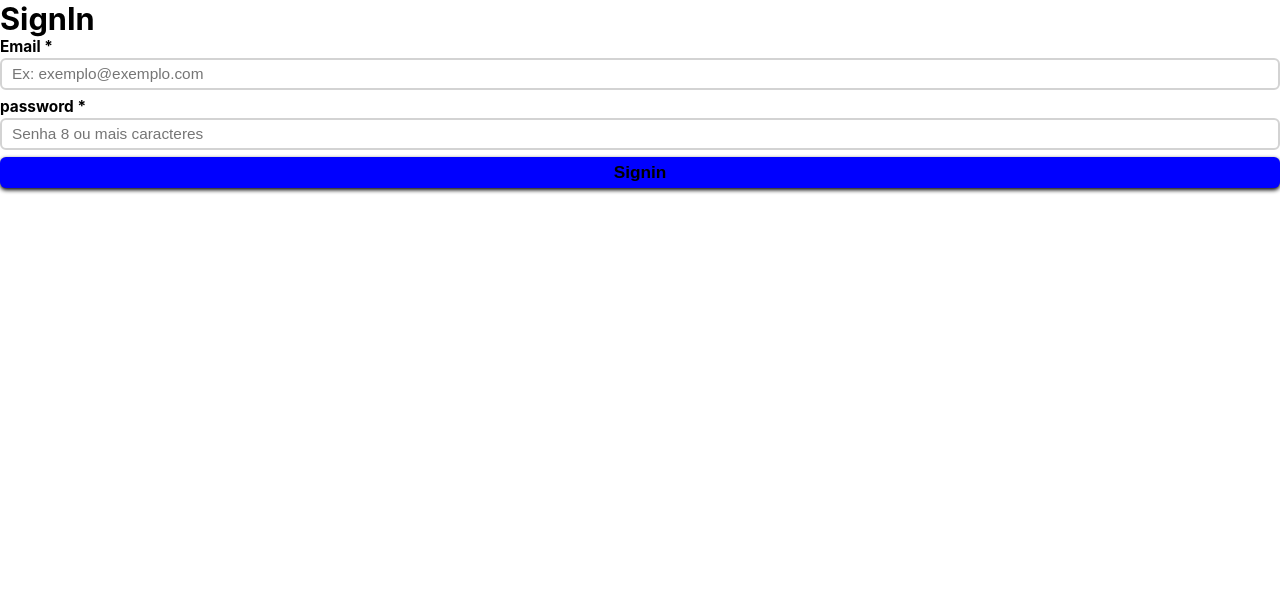
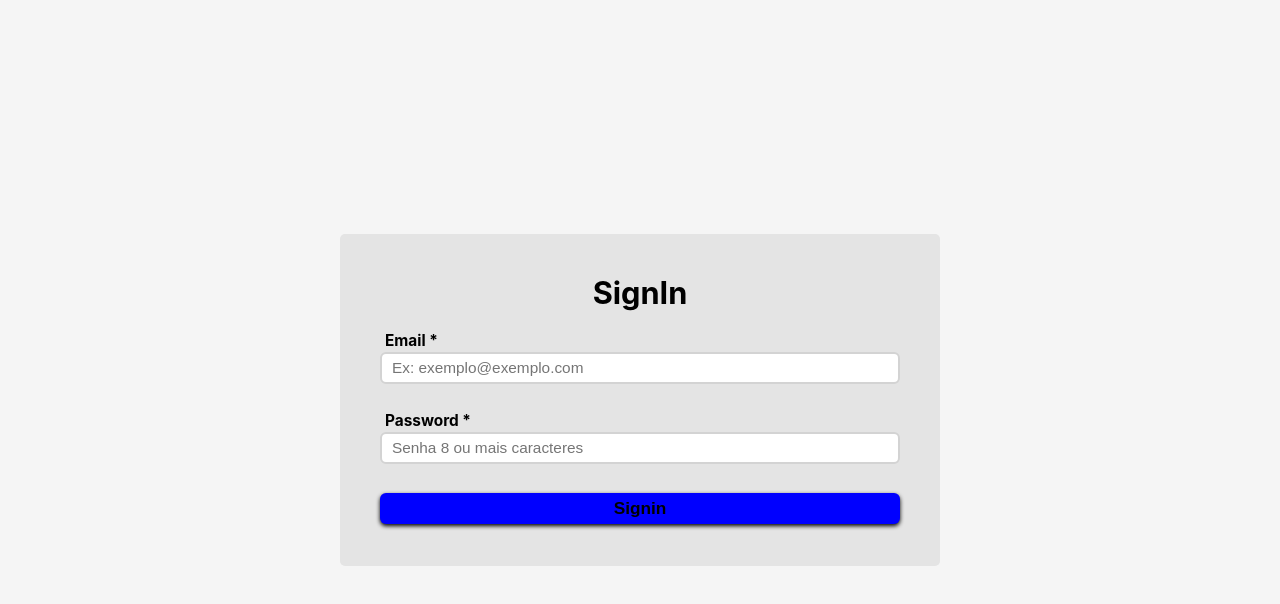
Before and after one commit to VitorFirminoSilva/UnsplashChallenge, a React (Create React App) app in the folder frontend/: page /unsplash/signin in a window 1280 px wide. Shown: the top 604 px of the page. Built offline with nearby package versions, Linux system fonts and the light colour scheme.

Commit message:
Layout Login Page Initial

```diff
--- a/frontend/src/components/Button/styled.ts
+++ b/frontend/src/components/Button/styled.ts
@@ -18,13 +18,13 @@ export const Button =  styled.button<propBTN>`
     font-size: 1.8rem;
     font-weight: bold;
     padding: 5px 10px;
-
+    margin: 2px;
     border: none;
     box-shadow: 0 2px 4px 0 black;
     transition: background-color 1s;
 
     &:focus{
-        transform: translateY(-10px);
+        margin: 1px;
         border: 1px solid lightgrey;
         box-shadow: inset 0px 0px 10px 0 grey;
     }
@@ -32,7 +32,6 @@ export const Button =  styled.button<propBTN>`
     &:disabled{
         background-color: #ffff;
         color: #646464;
-        transform: translateY(-1px);
         border: 1px solid lightgrey;
         box-shadow: inset 0px 0px 10px 0 grey;
         cursor: auto;
--- a/frontend/src/components/Input/styled.ts
+++ b/frontend/src/components/Input/styled.ts
@@ -41,4 +41,5 @@ export const Label = styled.label`
     color: black;
     font-size: 1.6rem;
     font-weight: bold;
+    margin-left: 5px;
 `;
--- a/frontend/src/pages/Main/Home/index.tsx
+++ b/frontend/src/pages/Main/Home/index.tsx
@@ -1,6 +1,4 @@
 import React from 'react';
-import Button from '../../../components/Button';
-import Input from '../../../components/Input';
 import { ComponentDiv } from './styled';
 
 
--- a/frontend/src/pages/Main/SignIn/index.tsx
+++ b/frontend/src/pages/Main/SignIn/index.tsx
@@ -1,13 +1,15 @@
 import React from 'react';
 import CustomButton from '../../../components/Button';
 import CustomInput from '../../../components/Input';
+import { CenterWrapper, FormGroup } from './styled';
 
 
 
 const SignIn: React.FC = () => {
     document.title = 'Unsplash App | SignIn';
     return (
-        <>
+        <CenterWrapper>
+            <FormGroup>
                 <h1>SignIn</h1>
                 <CustomInput
                     required={true}
@@ -19,7 +21,7 @@ const SignIn: React.FC = () => {
                 <CustomInput
                     required={true}
                     placeholder='Senha 8 ou mais caracteres'
-                label='password'
+                    label='Password'
                     name='password'
                     type='password'
                     width={100}
@@ -31,7 +33,8 @@ const SignIn: React.FC = () => {
                     type="submit">
                         Signin
                 </CustomButton>
-        </>
+            </FormGroup>
+        </CenterWrapper>
     );
 };
 
--- a/frontend/src/pages/Main/SignIn/styled.ts
+++ b/frontend/src/pages/Main/SignIn/styled.ts
@@ -1 +1,27 @@
 import styled from 'styled-components';
+
+
+
+
+export const CenterWrapper =  styled.div`
+
+    display: flex;
+    flex-direction: column;
+    align-items: center;
+    justify-content: center;
+    height: 100vh;
+    background-color: #f5f5f5;
+`;
+
+export const FormGroup =  styled.div`
+
+    display: flex;
+    flex-direction: column;
+    align-items: center;
+    background-color: #e4e4e4;
+    border-radius: 5px;
+    width: 600px;
+    padding: 40px;
+    gap: 20px;
+
+`;
```
Lines whose indentation alone changed are shown as unchanged.
